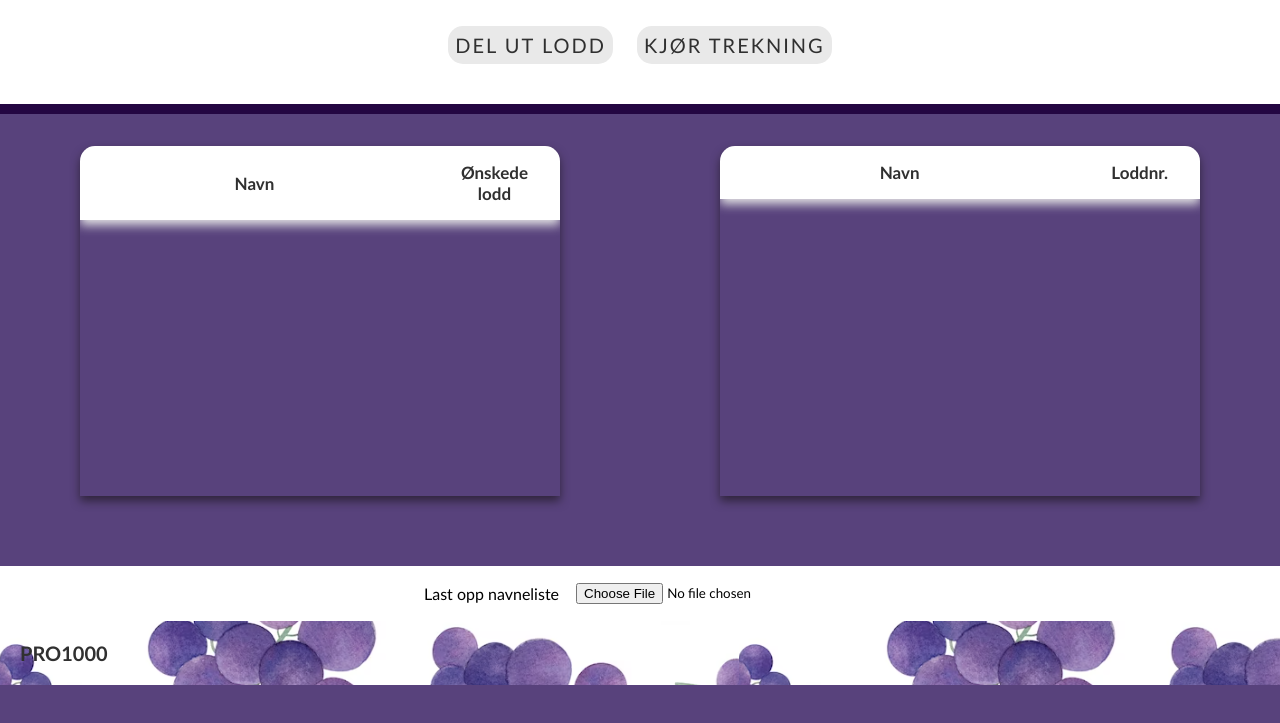
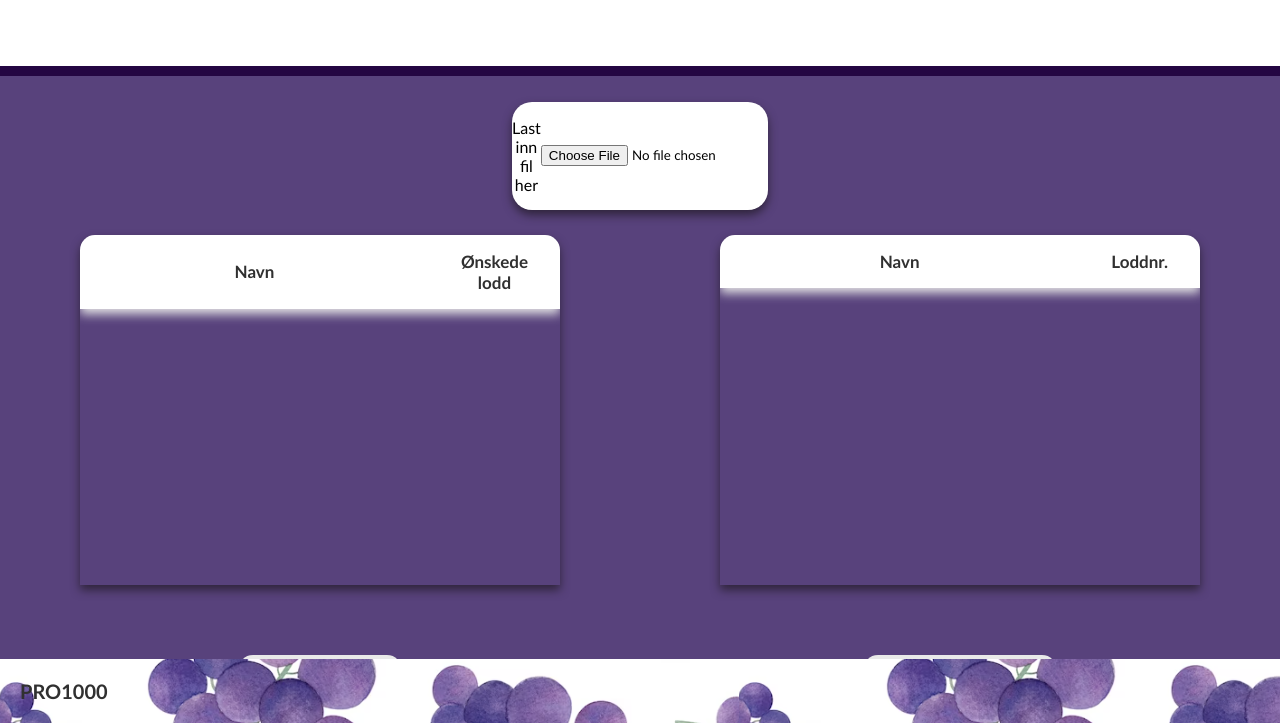
Before and after one commit to Bruggoli/PRO1000, a plain HTML site: page lodd.html in a window 1280 px wide. Shown: the part 151-874 px from the top of the page. Before the commit the page ends 836 px from the top, so only its background shows below. Drawn offline with Linux system fonts and the light colour scheme.

Commit message:
Endret på Knapper, samt fjernet unødvendige ting

```diff
--- a/lodd.html
+++ b/lodd.html
@@ -36,20 +36,16 @@
                  <img src="/grapeicon.png" id="grape" alt="image of grape">
             </div>
         </div>
-            <div class="nav-bar">
-                <a onclick="giLodd()" id="nav-lodd" class="nav-link">Del ut lodd</a>
-                <a onclick="playSound('sounds/trekning.mp3', velgVinner())" id="nav-trekning" class="nav-link">Kjør trekning</a>
-            </div>
         </div>
     </div>
 
-
-
     <main>
-
-        <section class="row">
+        <section>
+            <div id="filopplastningsboks">
+                <p>Last inn fil her</p>
+                <input type="file" id="file-input" accept=".txt"></button>
+            </div>
         </section>
-
         <div class="row">
            <div class="column">
             <div class="scroll">
@@ -64,8 +60,11 @@
                 </tbody>
             </table>
         </div>
-            </div>
-
+            <!--Knapp for å dele ut lodd-->
+        <div class="button">
+            <a onclick="giLodd()" id="nav-lodd" class="nav-link">Del ut lodd</a>
+        </div>
+        </div>
             <div class="column">
                 <div class="scroll">
                 <table class="table-right">
@@ -79,12 +78,14 @@
                     </tbody>
                 </table>
                 </div>
+                <!--Knapp for å kjøre trekning-->
+                <div class="button">
+                    <a onclick="playSound('sounds/trekning.mp3', velgVinner())" id="nav-trekning" class="nav-link">Kjør trekning</a>
                 </div>
+                </div>
+
             </div>
-            <div id="filopplastningsboks">
-            <p id="filopplasting">Last opp navneliste</p>
-            <input type="file" id="file-input" accept=".txt"></button>
-            </div>
+
       </main>
       <footer>
         <div class="footer-content">
--- a/style.css
+++ b/style.css
@@ -33,7 +33,7 @@ body, html {
   align-items: center;
 }
 
-header, nav, main, footer, section {
+header, .column, main, footer, article {
   display: flex;
   width: 100%;
 }
@@ -81,6 +81,7 @@ div {
 
 }
 
+
 .nav-link {
   display: inline-block;
   margin-right: 10px;
@@ -112,10 +113,6 @@ a.nav-link:hover {
   background-color: white;
 }
 
-.nav-bar {
-  text-align: center;
-}
-
 element.style {
   transform: translate3d(0px, 0px, 0px) scale3d(1, 1, 1) rotateX(0deg) rotateY(0deg) rotateZ(0deg) skew(0deg, 0deg);
   transform-style: preserve-3d;
@@ -124,6 +121,8 @@ element.style {
 
 main {
   flex-direction: column;
+  margin-top: 2%;
+  justify-content: center;
 }
 
 h1 {
@@ -150,6 +149,13 @@ article {
 .column {
   float: left;
   width: 50%;
+  justify-content: center;
+  align-items: center;
+  flex-direction: column;
+}
+
+.button {
+  padding-bottom: 30px;
 }
 
 .row:after {
@@ -160,7 +166,6 @@ article {
 
 .table-left {
   overflow: hidden;
-
   table-layout: fixed;
   border-collapse: collapse;
 
@@ -252,8 +257,9 @@ tbody tr:last-of-type {
 
 footer {
   background-image: url(./grape.png);
-  position: relative;
+  position: absolute;
   width: 100%;
+  bottom: 0;
   background-color: #ffffff;
   color: rgb(255, 255, 255);
 }
@@ -374,17 +380,26 @@ li a {
   mix-blend-mode: normal;
 }
 
-#file-input {
-  display: inline-block;
-  margin-right: 10px;
-  margin-left: 10px;
-  margin-bottom: 10px;
-  margin-top: 10px;
-  padding: 7px 7px;
+section {
+  width: 100%;
+  display: flex;
+  flex-direction: row;
+  justify-content: center;
+  align-items: center;
+  text-align: center;
+  margin-top: 0px;
+  margin-bottom: 25px;
 }
 
-#filopplasting {
-  color: black;
+#filopplastningsboks {
+  display: flex;
+  width: 20%;
+  box-shadow: 0 5px 10px #2f243b;
+  border-radius: 20px;
+  align-items: center;
+  justify-content: space-evenly;
+  background-color: white;
+
 }
 
 .inputWrapper {
@@ -405,11 +420,3 @@ li a {
   align-items: center;
   height: -5px; /* Adjust the height according to your preference */
 }
-
-#filopplastningsboks {
-  display: flex;
-  justify-content: center;
-  align-items: center;
-  background-color: white;
-
-}
```
